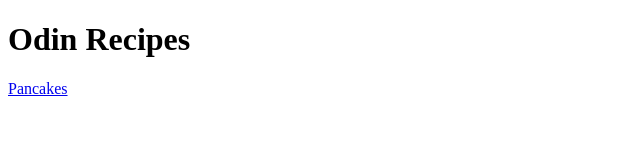
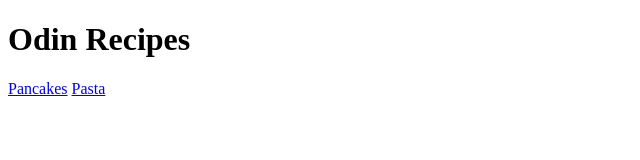
Before and after one commit to TroyMcClure1/odin-recipes, a plain HTML site: page index.html in a window 1280 px wide. Shown: the full height of the page, 0-640 px from the left. Drawn offline with Linux system fonts and the light colour scheme.

Commit message:
added pasta.html

```diff
--- a/index.html
+++ b/index.html
@@ -7,5 +7,6 @@
 </head>
 <body>
     <a href="recipes/pancakes.html">Pancakes</a>
+    <a href="recipes/pasta.html">Pasta</a>
 </body>
 </html>
```
